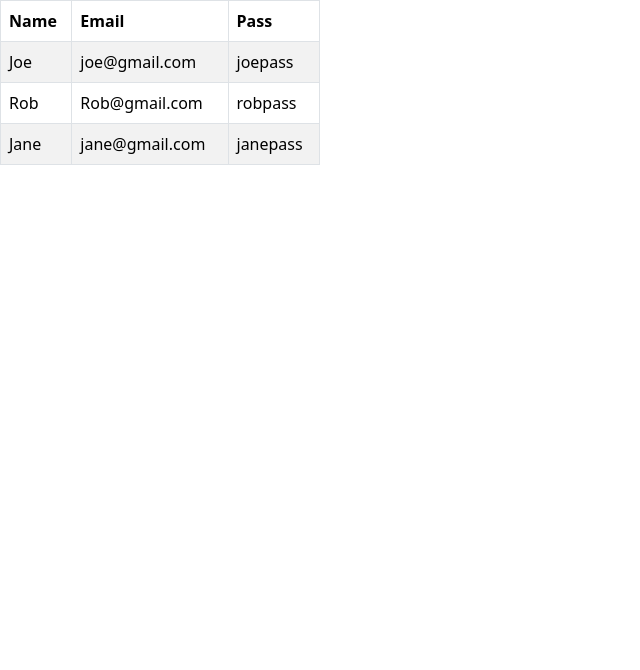
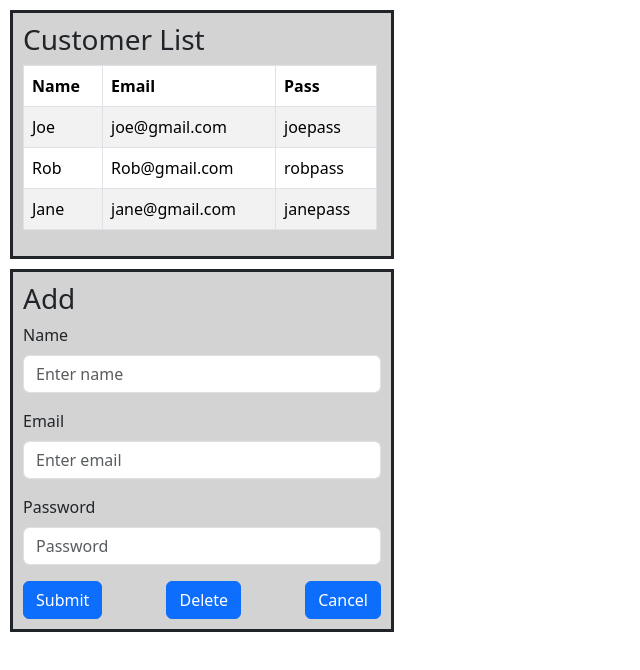
Before and after one commit to AllisanLu/React-Project-Training, a React (Vite) app in the folder client/front-end-app/: page / in a window 1280 px wide. Shown: the top 670 px of the page, without its empty margins (0-640 px from the left). Built offline with nearby package versions, Linux system fonts and the light colour scheme.

Commit message:
Created customer form

```diff
--- a/client/front-end-app/src/App.jsx
+++ b/client/front-end-app/src/App.jsx
@@ -1,9 +1,10 @@
 import CustomerList from "./components/CustomerList";
-
+import CustomerForm from "./components/CustomerForm";
 function App() {
   return (
     <>
       <CustomerList />
+      <CustomerForm />
     </>
   );
 }
--- /dev/null
+++ b/client/front-end-app/src/components/CustomerForm.jsx
@@ -0,0 +1,48 @@
+import Button from "react-bootstrap/Button";
+import Form from "react-bootstrap/Form";
+const CustomerForm = () => {
+  return (
+    <div
+      style={{
+        backgroundColor: "lightgrey",
+        borderStyle: "solid",
+        width: "30%",
+        margin: 10,
+        padding: 10,
+      }}
+    >
+      <h3>Add</h3>
+      <Form
+        onSubmit={() => {
+          console.log("Hello");
+        }}
+      >
+        <Form.Group className="mb-3" controlId="Name">
+          <Form.Label>Name</Form.Label>
+          <Form.Control placeholder="Enter name" />
+        </Form.Group>
+        <Form.Group className="mb-3" controlId="Email">
+          <Form.Label>Email</Form.Label>
+          <Form.Control type="email" placeholder="Enter email" />
+        </Form.Group>
+        <Form.Group className="mb-3" controlId="Password">
+          <Form.Label>Password</Form.Label>
+          <Form.Control type="password" placeholder="Password" />
+        </Form.Group>
+        <div style={{ display: "flex", justifyContent: "space-between" }}>
+          <Button variant="primary" type="submit">
+            Submit
+          </Button>
+          <Button variant="primary" type="submit">
+            Delete
+          </Button>
+          <Button variant="primary" type="submit">
+            Cancel
+          </Button>
+        </div>
+      </Form>
+    </div>
+  );
+};
+
+export default CustomerForm;
--- a/client/front-end-app/src/components/CustomerList.jsx
+++ b/client/front-end-app/src/components/CustomerList.jsx
@@ -2,7 +2,17 @@ import Table from "react-bootstrap/Table";
 import data from "../mock_data/data.json";
 const CustomerList = () => {
   return (
-    <Table striped bordered hover className="w-25">
+    <div
+      style={{
+        backgroundColor: "lightgrey",
+        borderStyle: "solid",
+        width: "30%",
+        margin: 10,
+        padding: 10,
+      }}
+    >
+      <h3>Customer List</h3>
+      <Table striped bordered hover style={{ width: "99%" }}>
         <thead>
           <tr>
             <th>Name</th>
@@ -27,6 +37,7 @@ const CustomerList = () => {
           })}
         </tbody>
       </Table>
+    </div>
   );
 };
 
```
Lines whose indentation alone changed are shown as unchanged.
